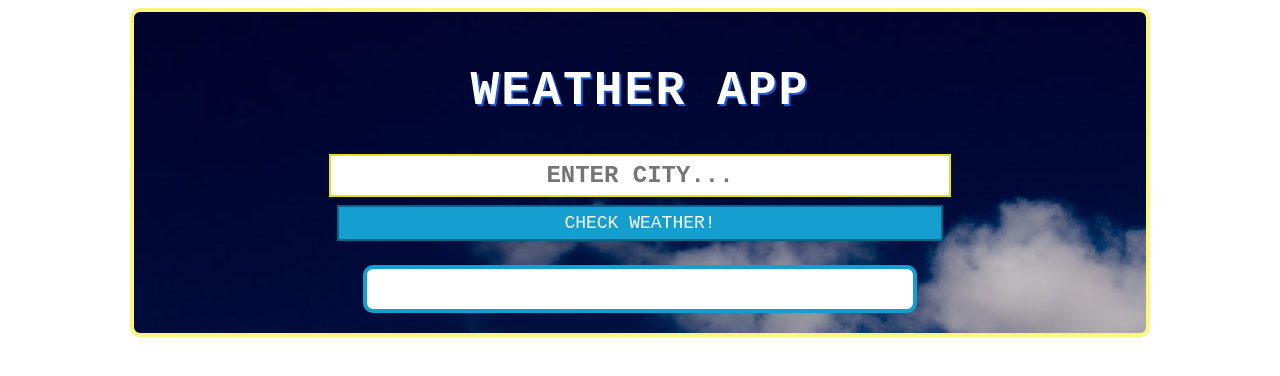
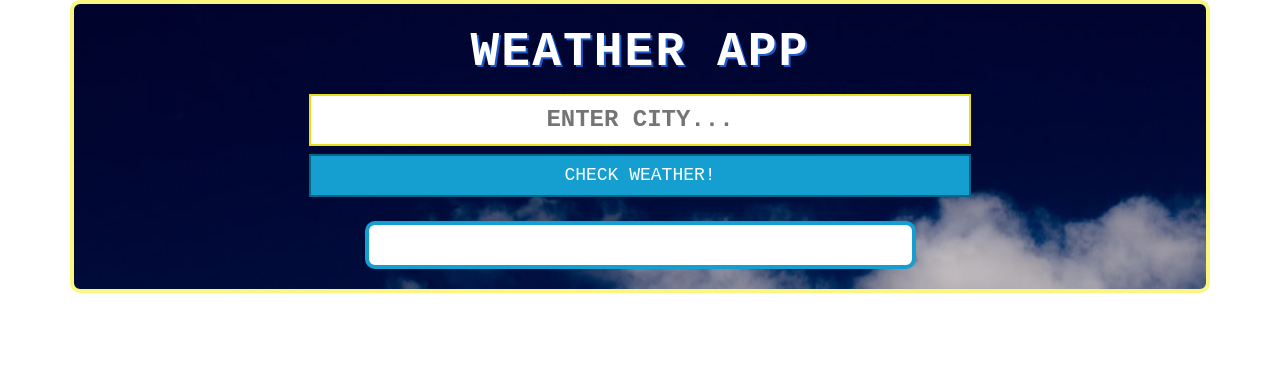
Before and after one commit to Maymoonah/react-weather-app, a React (Create React App) app in the folder weather-app/: page / in a window 1280 px wide. Shown: the top 376 px of the page. Built offline with nearby package versions, Linux system fonts and the light colour scheme.

Commit message:
import Card, ListGroup, ListGroupItem, bootstrap.min.css

```diff
--- a/weather-app/src/App.js
+++ b/weather-app/src/App.js
@@ -1,7 +1,6 @@
 import React, { Component } from 'react';
-import Container from 'react-bootstrap/Container';
-import Row from 'react-bootstrap/Row';
-import Col from 'react-bootstrap/Col';
+import { Container, Card, ListGroup, ListGroupItem } from 'react-bootstrap/';
+import 'bootstrap/dist/css/bootstrap.min.css';
 
 class App extends Component {
 
@@ -101,10 +100,9 @@ class App extends Component {
             <input type="text" placeholder="Enter city..." className="city"/>
             <br/>
             <button id="submit" type="submit" onClick={this.getCity}>Check Weather!</button>
-          <div className="info">
+          <div className="info"></div>
+        </Container>
 
-          </div>
-        </Container>
       </div>
     );
   }
```
